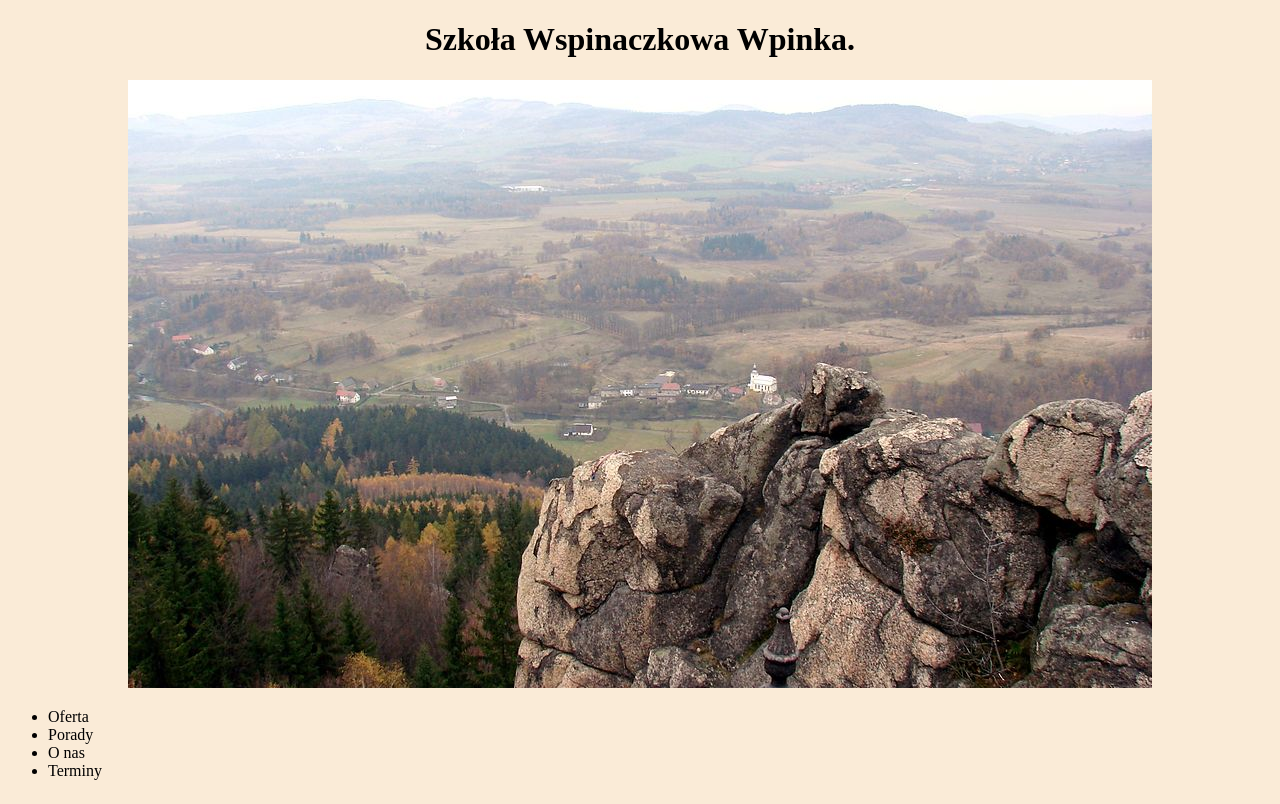
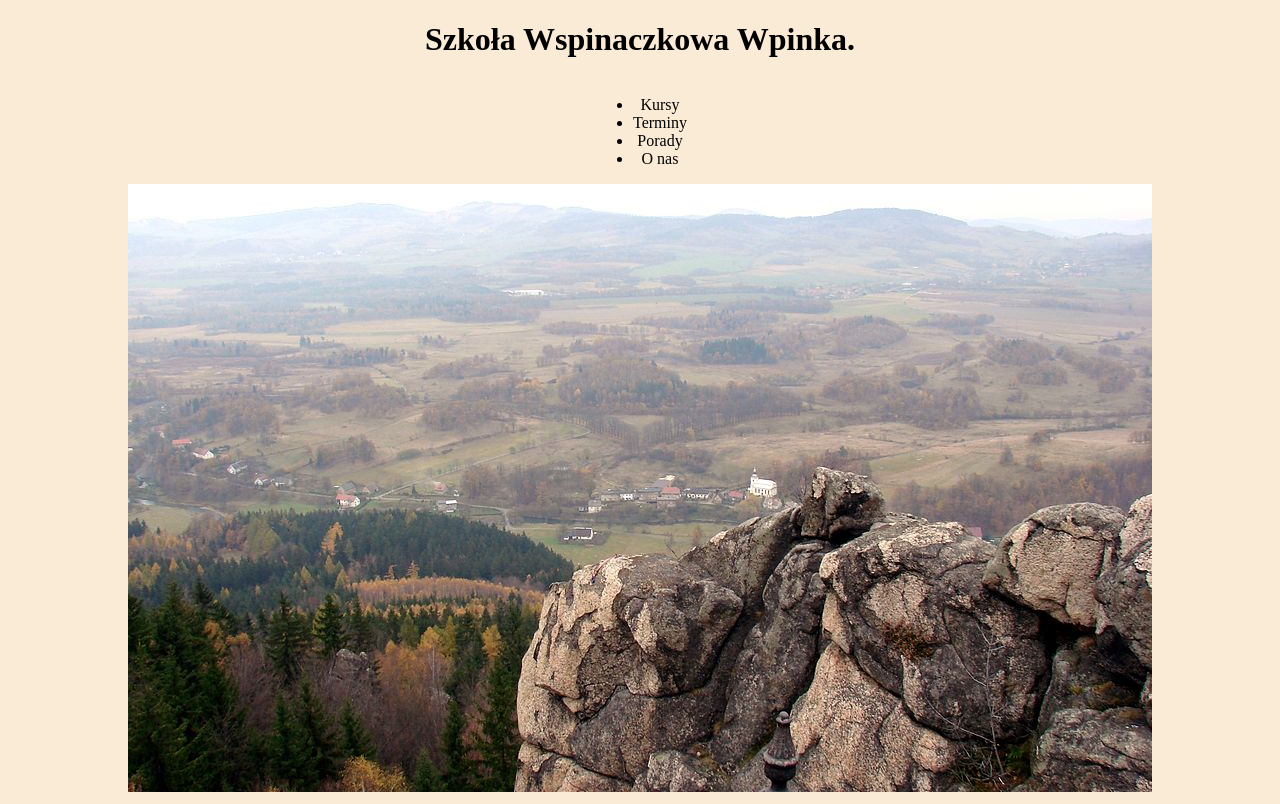
Before and after one commit to mklasicki/Wpinka, a plain HTML site: page index.html in a window 1280 px wide. Drawn offline with Linux system fonts and the light colour scheme.

Commit message:
Minor changes

```diff
--- a/index.html
+++ b/index.html
@@ -14,18 +14,18 @@
     <header>
         <div id="logo">
             <h1>Szkoła Wspinaczkowa Wpinka.</h1>
-            <img src="img/Sokolik.jpg" alt="Wpinka Logo">
+            <div id="menu">
+                <ul>
+                    <li>Kursy</li>
+                    <li>Terminy</li>
+                    <li>Porady</li>
+                    <li>O nas</li>
+                </ul>
+            </div>
+            <img src="img/Sokolik.jpg" alt="Wpinka Logo" id="logo-image">
         </div>
     </header>
-    <div>
-        <ul>
-            <li>Oferta</li>
-            <li>Porady</li>
-            <li>O nas</li>
-            <li>Terminy</li>
-        </ul>
 
-    </div>
 
 </body>
 </html>
--- a/style.css
+++ b/style.css
@@ -4,6 +4,11 @@ body
 
 }
 
+#menu
+{
+display: inline-block;
+
+}
 
 #logo
 {
```
